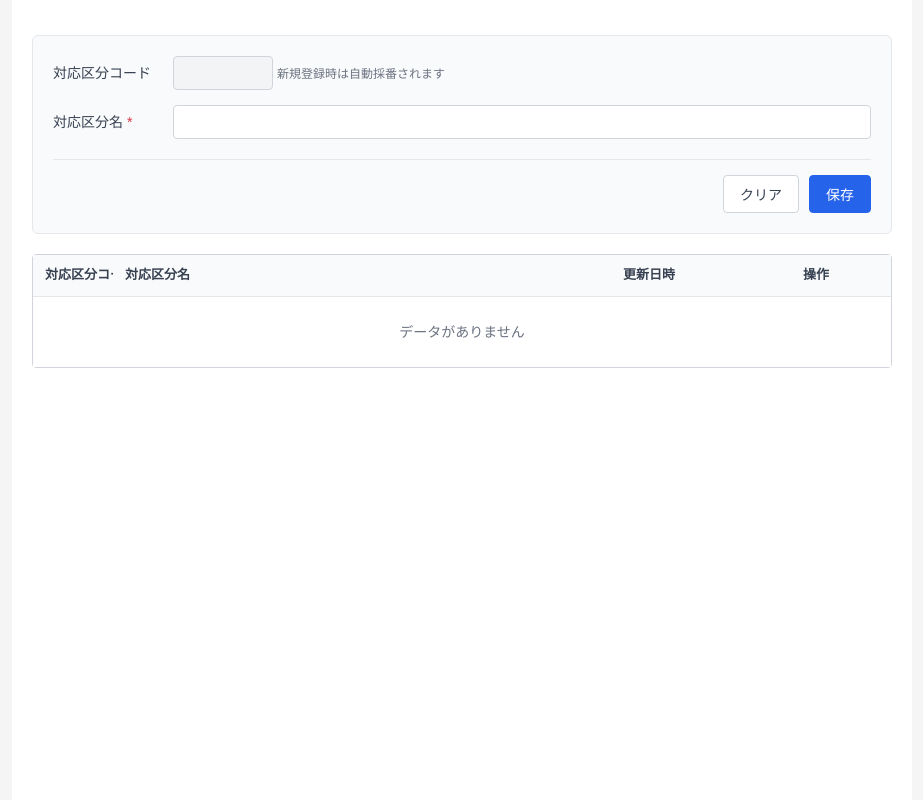
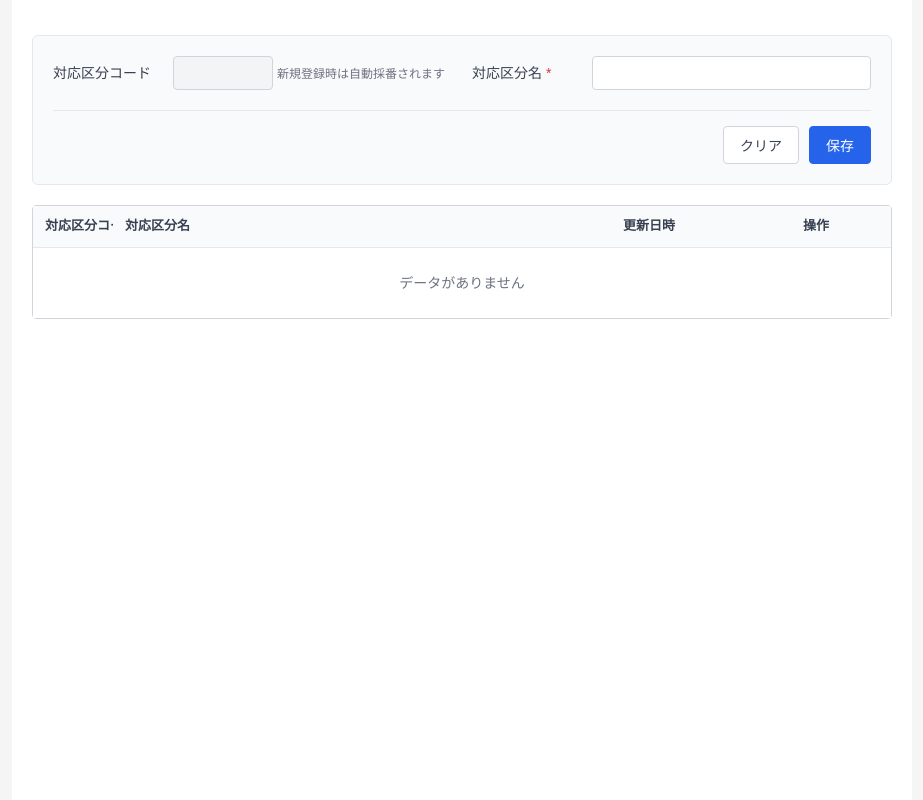
Before and after one commit to OIS-h-nema/Support-system_PHPver, a PHP site: page /master_kubun.php in a window 1280 px wide. Shown: the whole page, without its empty margins (178-1101 px from the left). Run offline with PHP 8.4, Linux system fonts and the light colour scheme; the visitor is signed in with stand-in values (Sample User, id 1); data that the repository does not hold is empty; some libraries are stand-ins or nearby versions.

Commit message:
Adjust product master input form layout

```diff
--- a/04_製造/css/master.css
+++ b/04_製造/css/master.css
@@ -56,6 +56,10 @@ html, body {
 
 /* 入力エリア */
 .master-input-area {
+    display: grid;
+    grid-template-columns: repeat(auto-fit, minmax(320px, 1fr));
+    column-gap: 20px;
+    row-gap: 15px;
     background: #f9fafb;
     border: 1px solid #e5e7eb;
     border-radius: 6px;
@@ -66,7 +70,6 @@ html, body {
 .master-input-row {
     display: flex;
     align-items: flex-start;
-    margin-bottom: 15px;
 }
 
 .master-input-row:last-child {
@@ -146,9 +149,10 @@ html, body {
     display: flex;
     justify-content: flex-end;
     gap: 10px;
-    margin-top: 20px;
+    margin-top: 5px;
     padding-top: 15px;
     border-top: 1px solid #e5e7eb;
+    grid-column: 1 / -1;
 }
 
 /* フィルタエリア */
@@ -317,6 +321,10 @@ html, body {
    ==================================== */
 
 @media screen and (max-width: 768px) {
+    .master-input-area {
+        display: block;
+    }
+
     .master-content {
         padding: 15px;
     }
```
